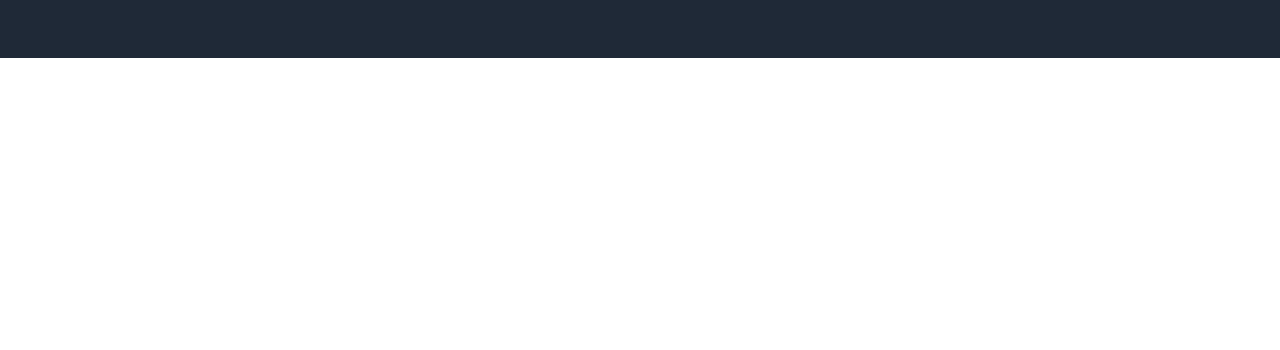
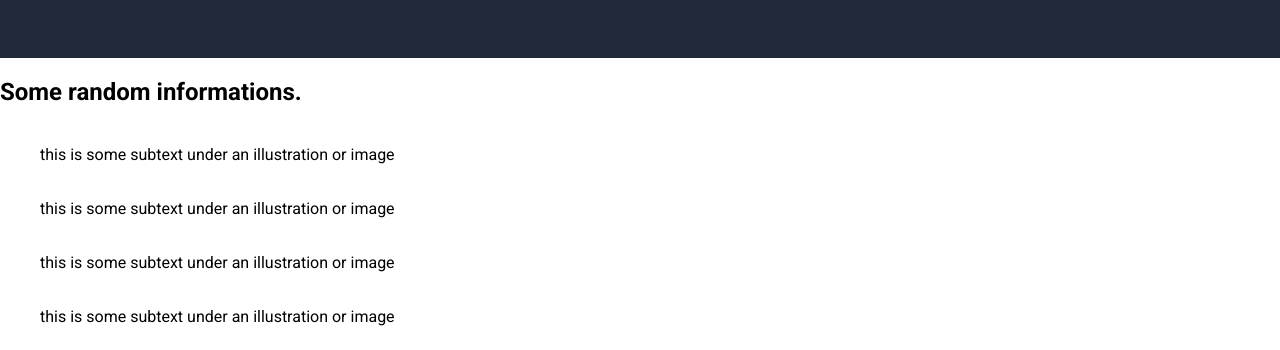
Before and after one commit to mutopia7/landing-page, a plain HTML site: page index.html in a window 1280 px wide. Shown: the part 450-800 px from the top of the page. Drawn offline with Linux system fonts and the light colour scheme.

Commit message:
add section of posts in at html

```diff
--- a/index.html
+++ b/index.html
@@ -43,6 +43,29 @@
         </section>
     </header>
 
+    <!-- section of posts -->
+     <section>
+        <h1 id="head-information">Some random informations.</h1>
+        <div class="posts">
+            <figure class="posts-items">
+                <img class="fig-image" src="" alt="">
+                <figcaption class="fig-cap">this is some subtext under an illustration or image</figcaption>
+            </figure>
+            <figure class="posts-items">
+                <img class="fig-image" src="" alt="">
+                <figcaption class="fig-cap">this is some subtext under an illustration or image</figcaption>
+            </figure>
+            <figure class="posts-items">
+                <img class="fig-image" src="" alt="">
+                <figcaption class="fig-cap">this is some subtext under an illustration or image</figcaption>
+            </figure>
+            <figure class="posts-items">
+                <img class="fig-image" src="" alt="">
+                <figcaption class="fig-cap">this is some subtext under an illustration or image</figcaption>
+            </figure>
+        </div>
+     </section>
+
 
 
 
```
Also changed, not shown: style.css (line endings or trailing spaces).
